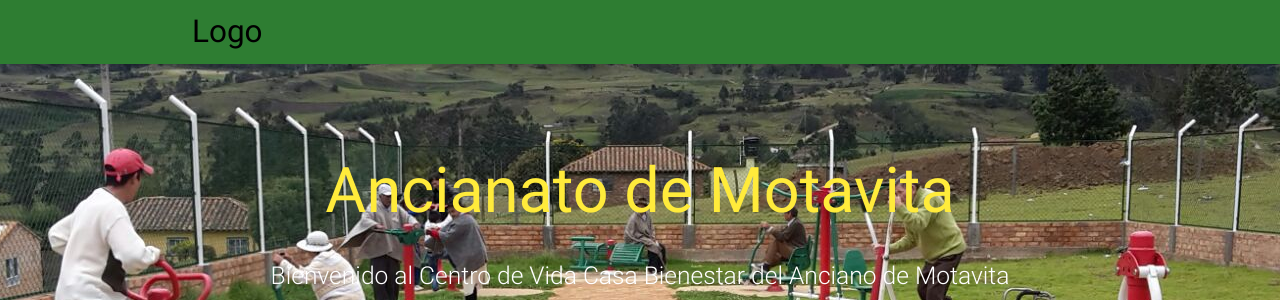
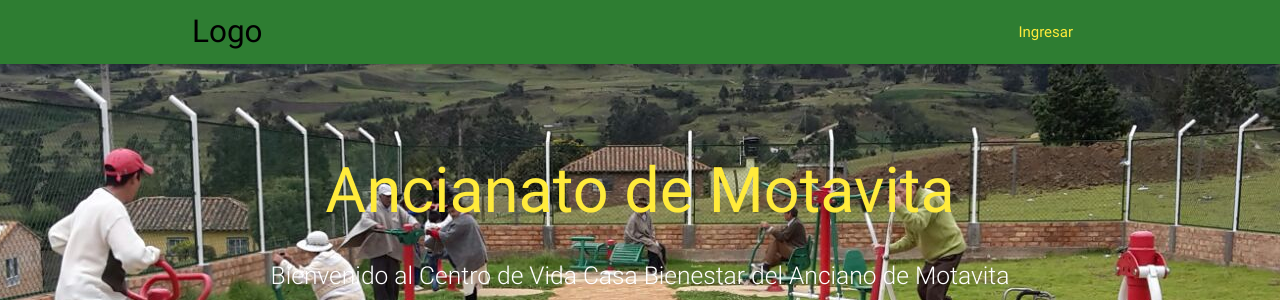
Before and after one commit to lokocharry/Ancianato, a Django app: page /conocenos/ in a window 1280 px wide. Shown: the top 300 px of the page. Run offline with Django 3.2, Linux system fonts and the light colour scheme; data comes from the database, SQL or seed files in the repository; parts of the project's set-up code (start-up, migrations or seed data) failed here and were passed over; some libraries are stand-ins or nearby versions.

Commit message:
Agregado link de Ingresar

```diff
--- a/Ancianato/settings.py
+++ b/Ancianato/settings.py
@@ -160,7 +160,7 @@ AUTH_PROFILE_MODULE = 'usuarios.Usuario'
 USERENA_SIGNIN_REDIRECT_URL = '/'
 LOGIN_URL = '/usuario/signin/'
 LOGOUT_URL = '/'
-USERENA_REDIRECT_ON_SIGNOUT = LOGIN_URL
+USERENA_REDIRECT_ON_SIGNOUT = LOGOUT_URL
 USERENA_SIGNIN_AFTER_SIGNUP=True
 USERENA_ACTIVATION_REQUIRED=False
 USERENA_USE_MESSAGES="Sesion terminada"
--- a/contenido/templates/base.html
+++ b/contenido/templates/base.html
@@ -31,6 +31,8 @@
 							<li><a href="/editarConocenos" class="yellow-text accent-2">Editar Conocenos</a></li>
 						{% endif %}
 					<li><a href="/salir" class="yellow-text accent-2">Salir</a></li>
+				{% else %}
+					<li><a href="/usuario/ingresar" class="yellow-text accent-2">Ingresar</a></li>
 				{% endif %}
 			</ul>
 
@@ -44,6 +46,8 @@
 							<li><a href="/editarMisionVision" class="yellow-text accent-2">Editar Conocenos</a></li>
 						{% endif %}
 					<li><a href="/salir" class="yellow-text accent-2">Salir</a></li>
+				{% else %}
+					<li><a href="/usuario/ingresar" class="yellow-text accent-2">Ingresar</a></li>
 				{% endif %}
 			</ul>
 
```
